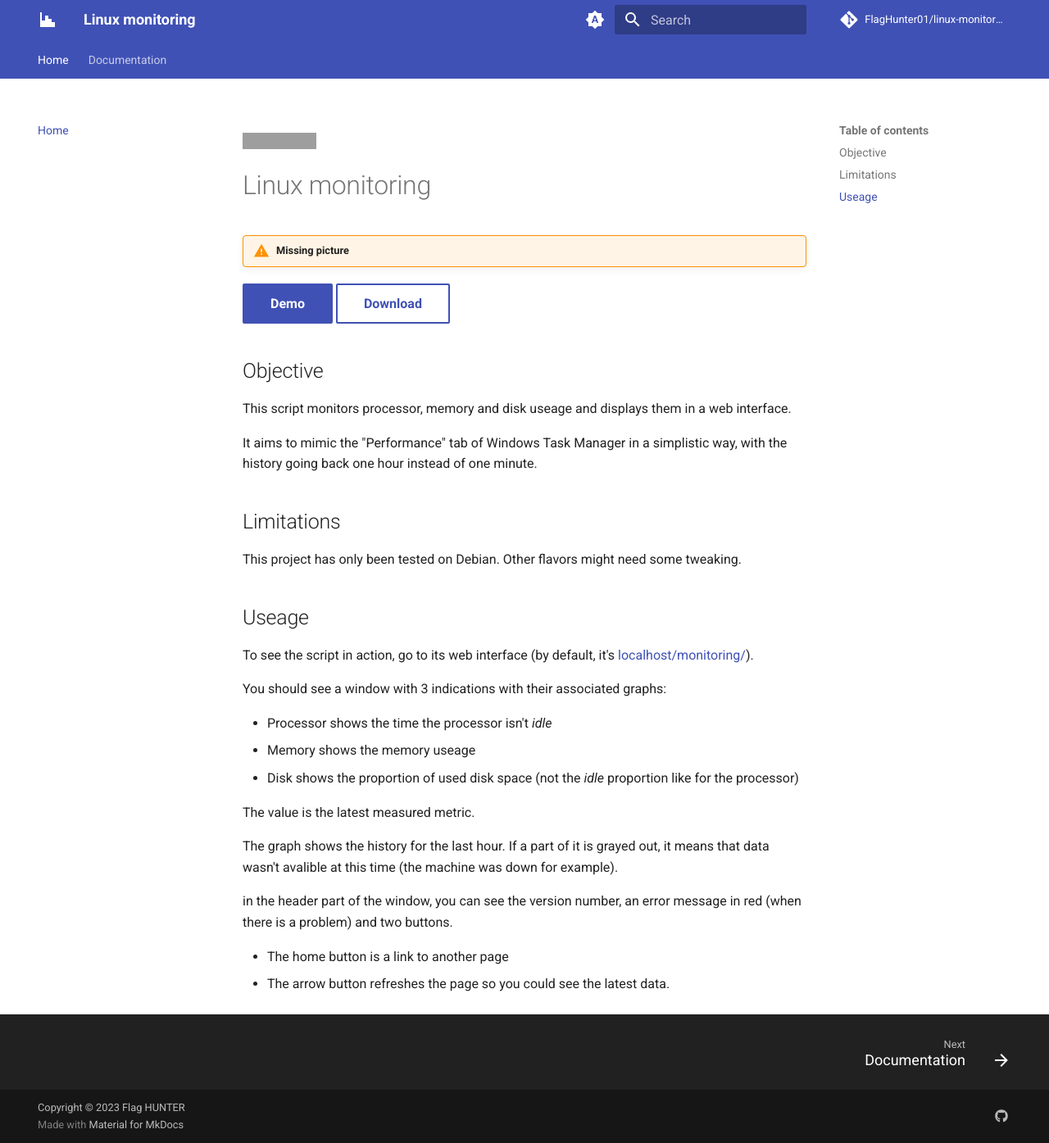
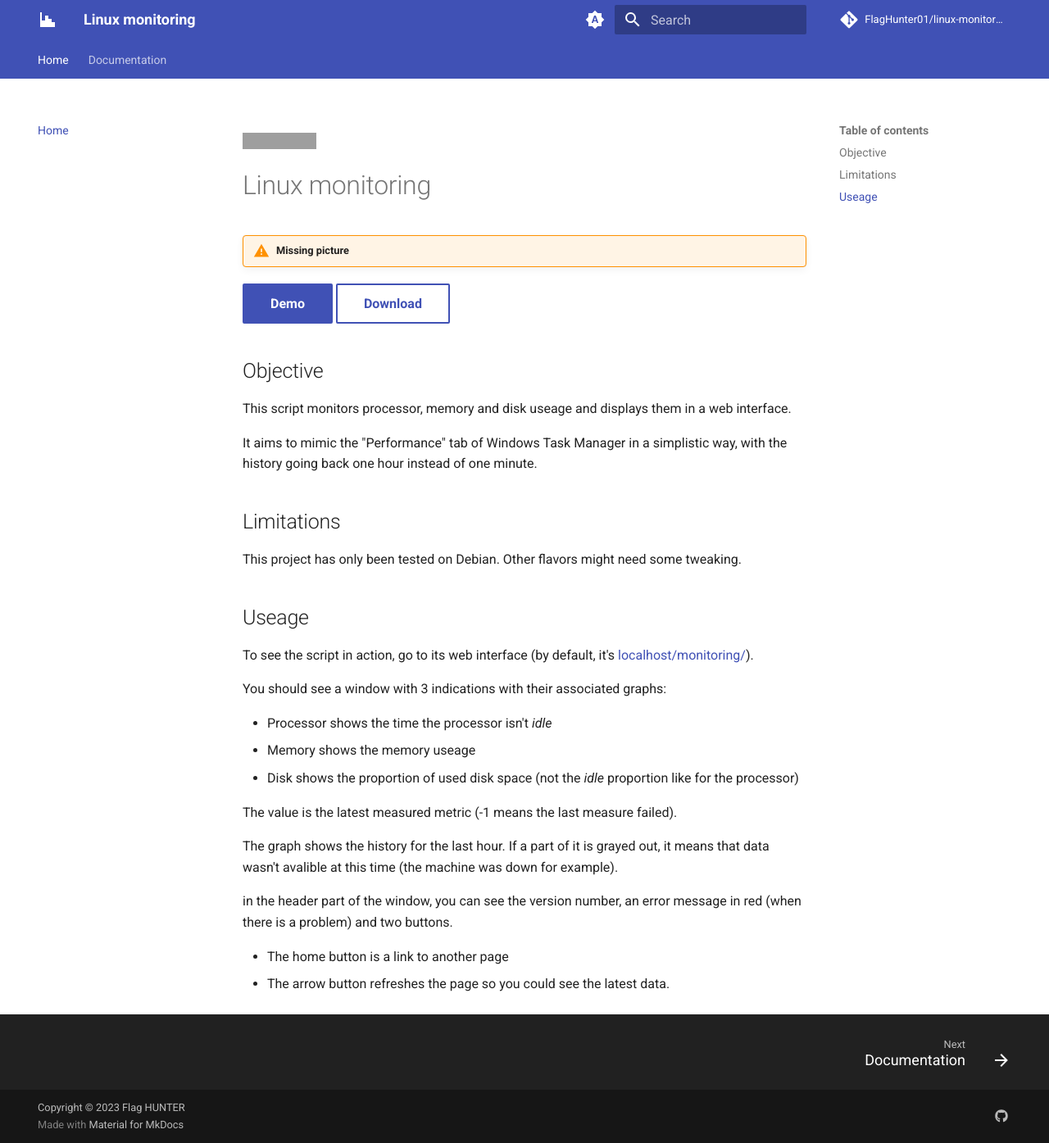
Before and after one commit to FlagHunter01/linux-monitoring, an MkDocs documentation site: the page built from docs/index.md, in a window 1280 px wide and 1395 px high. Shown: the whole window at 82% size. Built offline with MkDocs 1.6.1 and Material for MkDocs 9.7.7, drawn with Linux system fonts in a browser that asks for light colours; comment, search, counter and statistics services are not loaded; grey boxes are pictures that could not be loaded.

Commit message:
Add explanation for -1 value

```diff
--- a/docs/index.md
+++ b/docs/index.md
@@ -27,7 +27,7 @@ You should see a window with 3 indications with their associated graphs:
  - Memory shows the memory useage
  - Disk shows the proportion of used disk space (not the *idle* proportion like for the processor)
 
-The value is the latest measured metric.
+The value is the latest measured metric (-1 means the last measure failed).
 
 The graph shows the history for the last hour. If a part of it is grayed out, it means that data wasn't avalible at this time (the machine was down for example).
 
```
